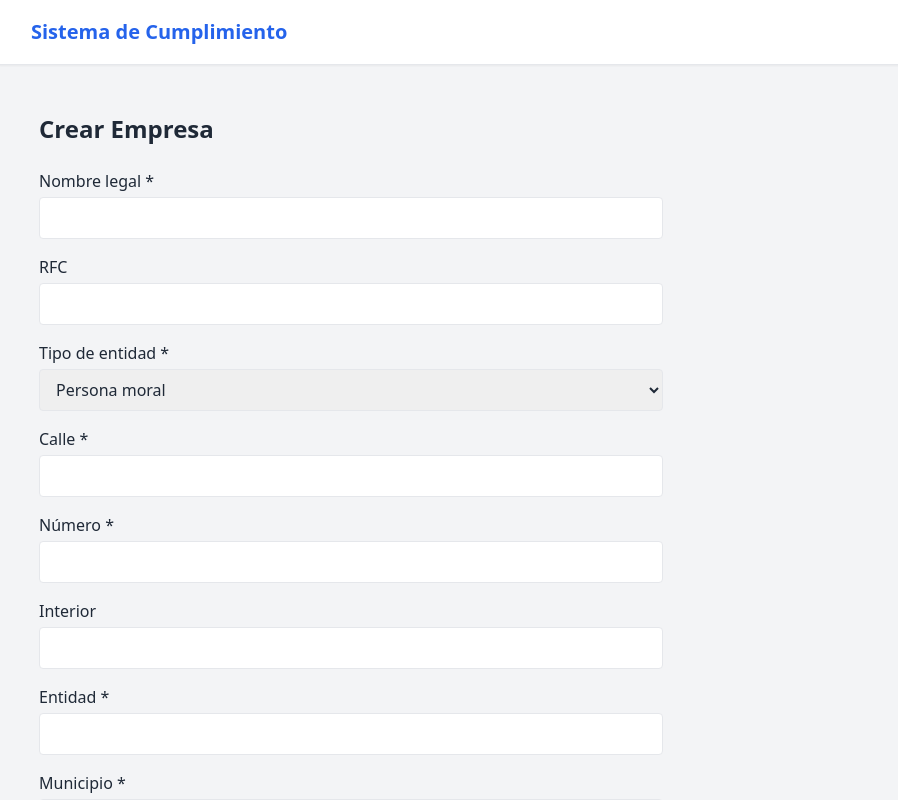
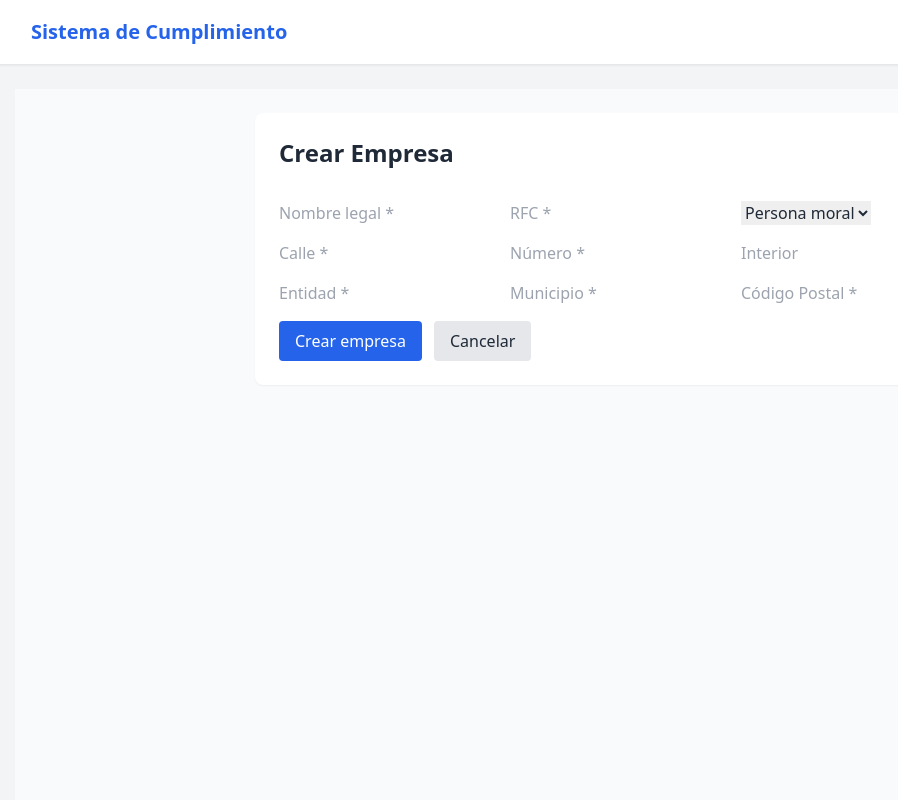
Before and after one commit to IsraelRomeroCastellanos/scmvp, a Next.js app in the folder frontend/: page /admin/crear-empresa in a window 1280 px wide. Shown: the top 800 px of the page, without its empty margins (1-899 px from the left). Built offline with nearby package versions, Linux system fonts and the light colour scheme.

Commit message:
feat(empresas): validations and UX improvements on create form

```diff
--- a/frontend/src/app/admin/crear-empresa/page.tsx
+++ b/frontend/src/app/admin/crear-empresa/page.tsx
@@ -6,43 +6,50 @@ import { useRouter } from 'next/navigation';
 export default function CrearEmpresaPage() {
   const router = useRouter();
 
-  const [nombreLegal, setNombreLegal] = useState('');
-  const [rfc, setRfc] = useState('');
-  const [tipoEntidad, setTipoEntidad] = useState('persona_moral');
-  const [pais, setPais] = useState('México');
+  const [form, setForm] = useState({
+    nombre_legal: '',
+    rfc: '',
+    tipo_entidad: 'persona_moral',
+    calle: '',
+    numero: '',
+    interior: '',
+    entidad: '',
+    municipio: '',
+    codigo_postal: '',
+  });
 
-  const [calle, setCalle] = useState('');
-  const [numero, setNumero] = useState('');
-  const [interior, setInterior] = useState('');
-  const [entidad, setEntidad] = useState('');
-  const [municipio, setMunicipio] = useState('');
-  const [codigoPostal, setCodigoPostal] = useState('');
+  const [error, setError] = useState('');
+  const [loading, setLoading] = useState(false);
 
-  const [loading, setLoading] = useState(false);
-  const [error, setError] = useState<string | null>(null);
+  const onChange = (e: React.ChangeEvent<HTMLInputElement | HTMLSelectElement>) => {
+    setForm({ ...form, [e.target.name]: e.target.value });
+  };
 
-  const handleSubmit = async (e: React.FormEvent) => {
-    e.preventDefault();
-    setError(null);
-
+  const validar = () => {
     if (
-      !nombreLegal ||
-      !calle ||
-      !numero ||
-      !entidad ||
-      !municipio ||
-      !codigoPostal
+      !form.nombre_legal ||
+      !form.rfc ||
+      !form.calle ||
+      !form.numero ||
+      !form.entidad ||
+      !form.municipio ||
+      !form.codigo_postal
     ) {
       setError('Por favor completa todos los campos obligatorios.');
-      return;
+      return false;
     }
+    return true;
+  };
 
-    const domicilio = `Calle ${calle} #${numero}${
-      interior ? ` Int ${interior}` : ''
-    }, ${municipio}, ${entidad}, CP ${codigoPostal}`;
+  const onSubmit = async (e: React.FormEvent) => {
+    e.preventDefault();
+    setError('');
+
+    if (!validar()) return;
 
     try {
       setLoading(true);
+      const token = localStorage.getItem('token');
 
       const res = await fetch(
         `${process.env.NEXT_PUBLIC_API_BASE_URL}/api/admin/empresas`,
@@ -50,128 +57,51 @@ export default function CrearEmpresaPage() {
           method: 'POST',
           headers: {
             'Content-Type': 'application/json',
+            Authorization: `Bearer ${token}`,
           },
-          body: JSON.stringify({
-            nombre_legal: nombreLegal,
-            rfc: rfc || null,
-            tipo_entidad: tipoEntidad,
-            pais,
-            domicilio,
-          }),
+          body: JSON.stringify(form),
         }
       );
 
-      const text = await res.text();
-
-      if (!res.ok) {
-        throw new Error(text || 'Error al crear la empresa');
-      }
+      if (!res.ok) throw new Error();
 
       router.push('/admin/empresas');
-    } catch (err: any) {
-      console.error(err);
-      setError(err.message || 'Error al crear la empresa');
+    } catch {
+      setError('Error al crear la empresa.');
     } finally {
       setLoading(false);
     }
   };
 
   return (
-    <div className="p-6 max-w-2xl">
-      <h1 className="text-2xl font-semibold mb-6">Crear Empresa</h1>
+    <div className="p-6 bg-gray-50 min-h-screen">
+      <div className="max-w-3xl mx-auto bg-white rounded-lg shadow-sm p-6">
+        <h1 className="text-2xl font-semibold mb-4">Crear Empresa</h1>
 
         {error && (
-        <div className="mb-4 text-red-600 bg-red-50 p-3 rounded">
+          <div className="mb-4 bg-red-50 text-red-600 p-3 rounded">
             {error}
           </div>
         )}
 
-      <form onSubmit={handleSubmit} className="space-y-4">
-        <div>
-          <label className="block font-medium mb-1">Nombre legal *</label>
-          <input
-            value={nombreLegal}
-            onChange={(e) => setNombreLegal(e.target.value)}
-            className="w-full border px-3 py-2 rounded"
-          />
-        </div>
+        <form onSubmit={onSubmit} className="space-y-4">
+          <input name="nombre_legal" placeholder="Nombre legal *" onChange={onChange} className="input" />
+          <input name="rfc" placeholder="RFC *" onChange={onChange} className="input" />
 
-        <div>
-          <label className="block font-medium mb-1">RFC</label>
-          <input
-            value={rfc}
-            onChange={(e) => setRfc(e.target.value)}
-            className="w-full border px-3 py-2 rounded"
-          />
-        </div>
-
-        <div>
-          <label className="block font-medium mb-1">Tipo de entidad *</label>
-          <select
-            value={tipoEntidad}
-            onChange={(e) => setTipoEntidad(e.target.value)}
-            className="w-full border px-3 py-2 rounded"
-          >
+          <select name="tipo_entidad" onChange={onChange} className="input">
             <option value="persona_moral">Persona moral</option>
             <option value="persona_fisica">Persona física</option>
           </select>
-        </div>
 
-        <div>
-          <label className="block font-medium mb-1">Calle *</label>
-          <input
-            value={calle}
-            onChange={(e) => setCalle(e.target.value)}
-            className="w-full border px-3 py-2 rounded"
-          />
-        </div>
+          <input name="calle" placeholder="Calle *" onChange={onChange} className="input" />
+          <input name="numero" placeholder="Número *" onChange={onChange} className="input" />
+          <input name="interior" placeholder="Interior" onChange={onChange} className="input" />
 
-        <div>
-          <label className="block font-medium mb-1">Número *</label>
-          <input
-            value={numero}
-            onChange={(e) => setNumero(e.target.value)}
-            className="w-full border px-3 py-2 rounded"
-          />
-        </div>
+          <input name="entidad" placeholder="Entidad *" onChange={onChange} className="input" />
+          <input name="municipio" placeholder="Municipio *" onChange={onChange} className="input" />
+          <input name="codigo_postal" placeholder="Código Postal *" onChange={onChange} className="input" />
 
-        <div>
-          <label className="block font-medium mb-1">Interior</label>
-          <input
-            value={interior}
-            onChange={(e) => setInterior(e.target.value)}
-            className="w-full border px-3 py-2 rounded"
-          />
-        </div>
-
-        <div>
-          <label className="block font-medium mb-1">Entidad *</label>
-          <input
-            value={entidad}
-            onChange={(e) => setEntidad(e.target.value)}
-            className="w-full border px-3 py-2 rounded"
-          />
-        </div>
-
-        <div>
-          <label className="block font-medium mb-1">Municipio *</label>
-          <input
-            value={municipio}
-            onChange={(e) => setMunicipio(e.target.value)}
-            className="w-full border px-3 py-2 rounded"
-          />
-        </div>
-
-        <div>
-          <label className="block font-medium mb-1">Código Postal *</label>
-          <input
-            value={codigoPostal}
-            onChange={(e) => setCodigoPostal(e.target.value)}
-            className="w-full border px-3 py-2 rounded"
-          />
-        </div>
-
-        <div className="flex gap-3 pt-4">
+          <div className="flex gap-3">
             <button
               type="submit"
               disabled={loading}
@@ -190,5 +120,6 @@ export default function CrearEmpresaPage() {
           </div>
         </form>
       </div>
+    </div>
   );
 }
```
Lines whose indentation alone changed are shown as unchanged.
